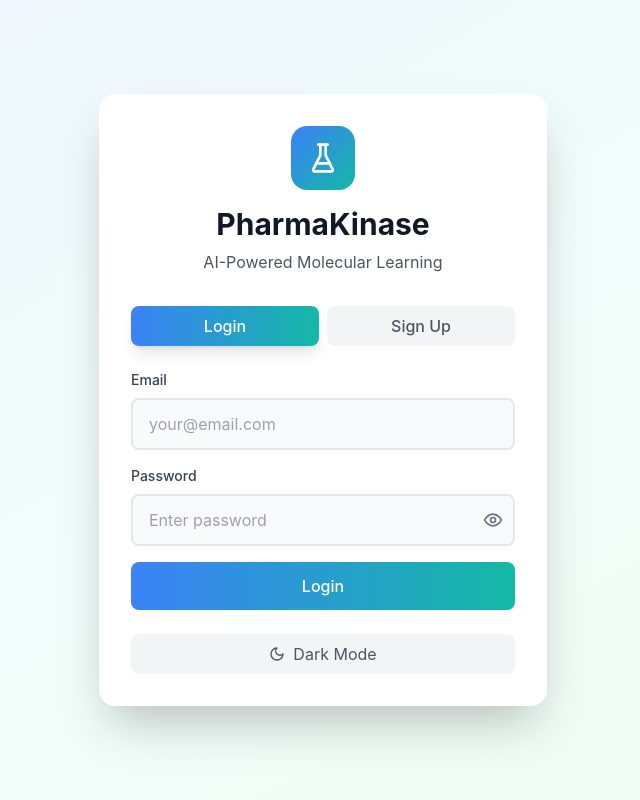
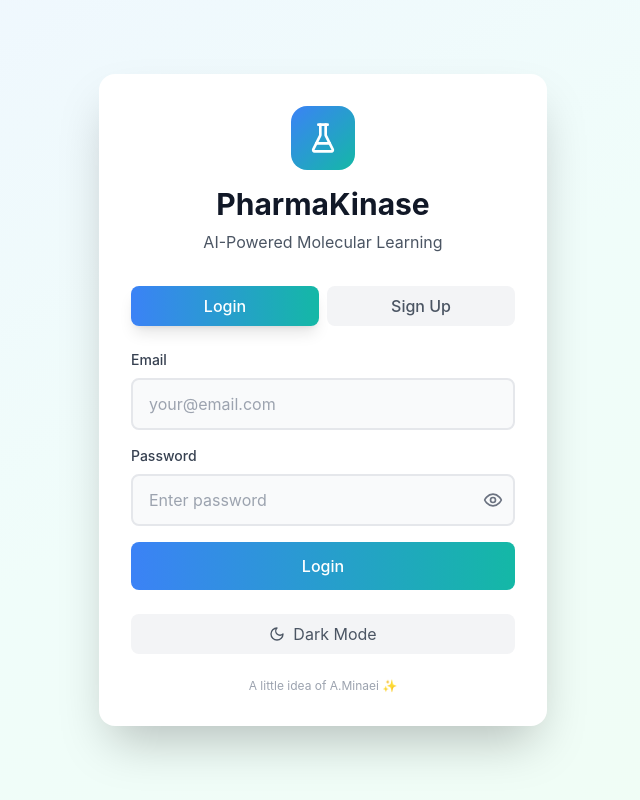
Before and after one commit to Ayoubminaei/Pharma-simple, a React (Vite) app in the folder pharmastudy-simple/: page / in a window 1280 px wide. Shown: the whole page, without its empty margins (317-957 px from the left). Built offline with nearby package versions, Linux system fonts and the light colour scheme; the HTML template or start-up script is replaced by a standard one.

Commit message:
Update App.tsx

```diff
--- a/pharmastudy-simple/src/App.tsx
+++ b/pharmastudy-simple/src/App.tsx
@@ -1348,6 +1348,9 @@ const startFlashcards = (chapterId?: string) => {
             {darkMode ? <Sun className="w-4 h-4" /> : <Moon className="w-4 h-4" />}
             {darkMode ? 'Light Mode' : 'Dark Mode'}
           </button>
+          <p className={`mt-6 text-center text-xs ${darkMode ? 'text-gray-500' : 'text-gray-400'}`}>
+            A little idea of A.Minaei ✨
+          </p>
         </div>
       </div>
     );
```
